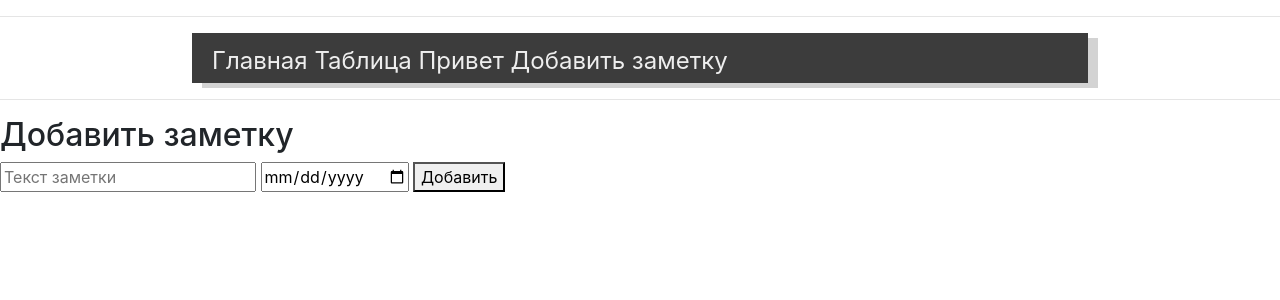
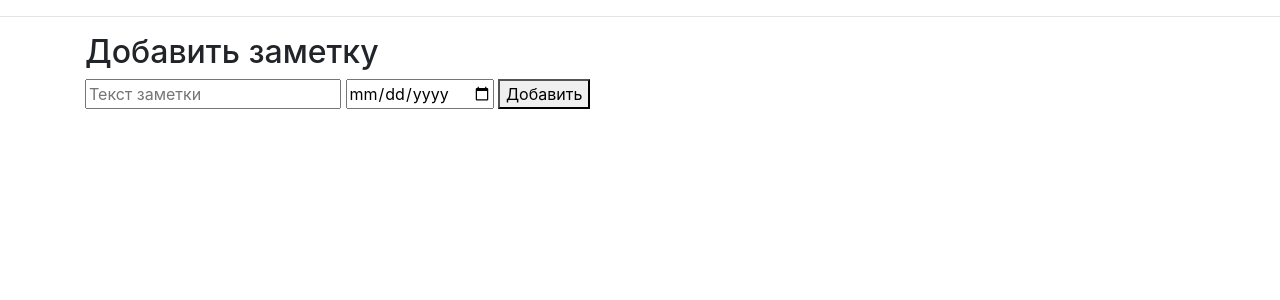
Before and after one commit to Amankaium/notes, a Flask app: page /add in a window 1280 px wide. Shown: the part 56-356 px from the top of the page. Run offline with Flask 2, Linux system fonts and the light colour scheme; some libraries are stand-ins or nearby versions.

Commit message:
remover second nav and added container

```diff
--- a/templates/base.html
+++ b/templates/base.html
@@ -39,15 +39,10 @@
         </div>
       </nav>
     <hr>
-    <div id="menu">
-        <a href="{{ url_for('index') }}">Главная</a>
-        <a href="{{ url_for('table') }}">Таблица</a>
-        <a href="{{ url_for('hello', user_name='аноним') }}">Привет</a>
-        <a href="{{ url_for('add') }}">Добавить заметку</a>
+    <div class="container">
+      {% block content %}
+
+      {% endblock %}
     </div>
-    <hr>
-    {% block content %}
-
-    {% endblock %}
 </body>
 </html>
```
